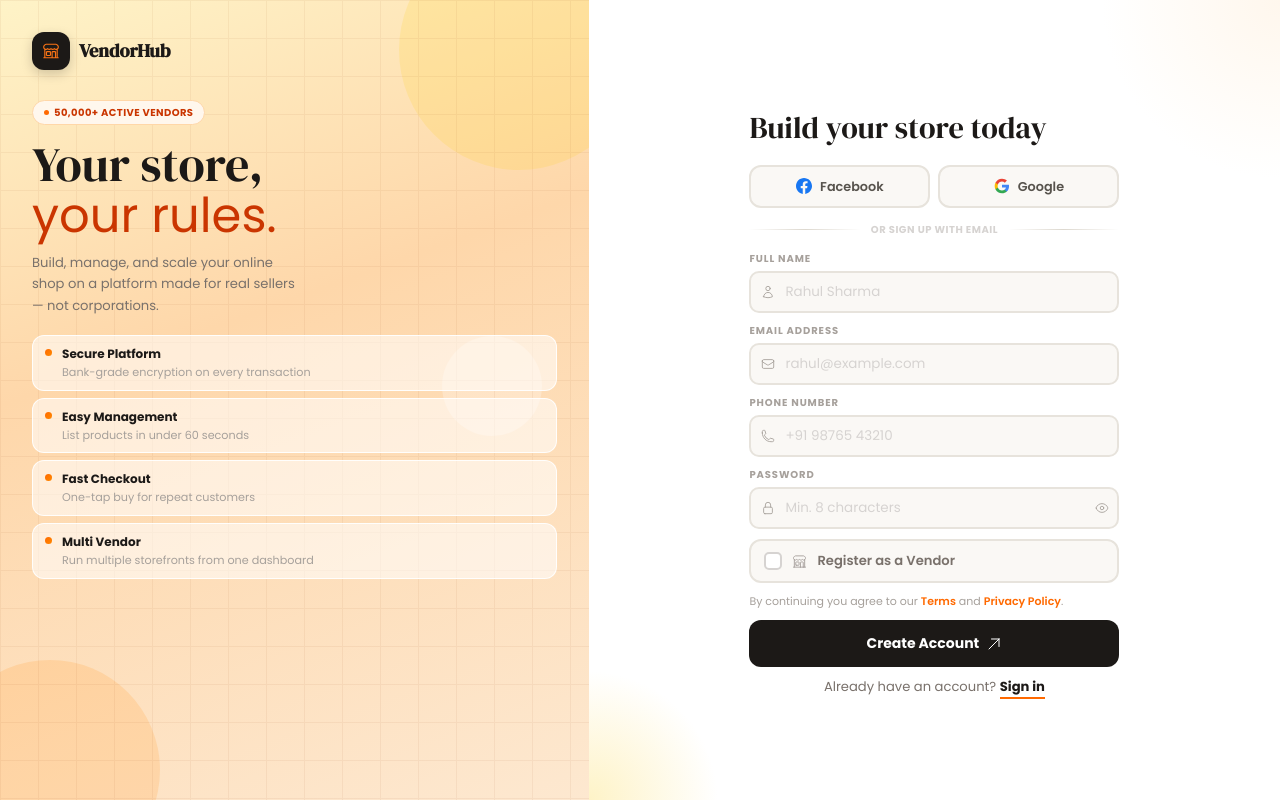
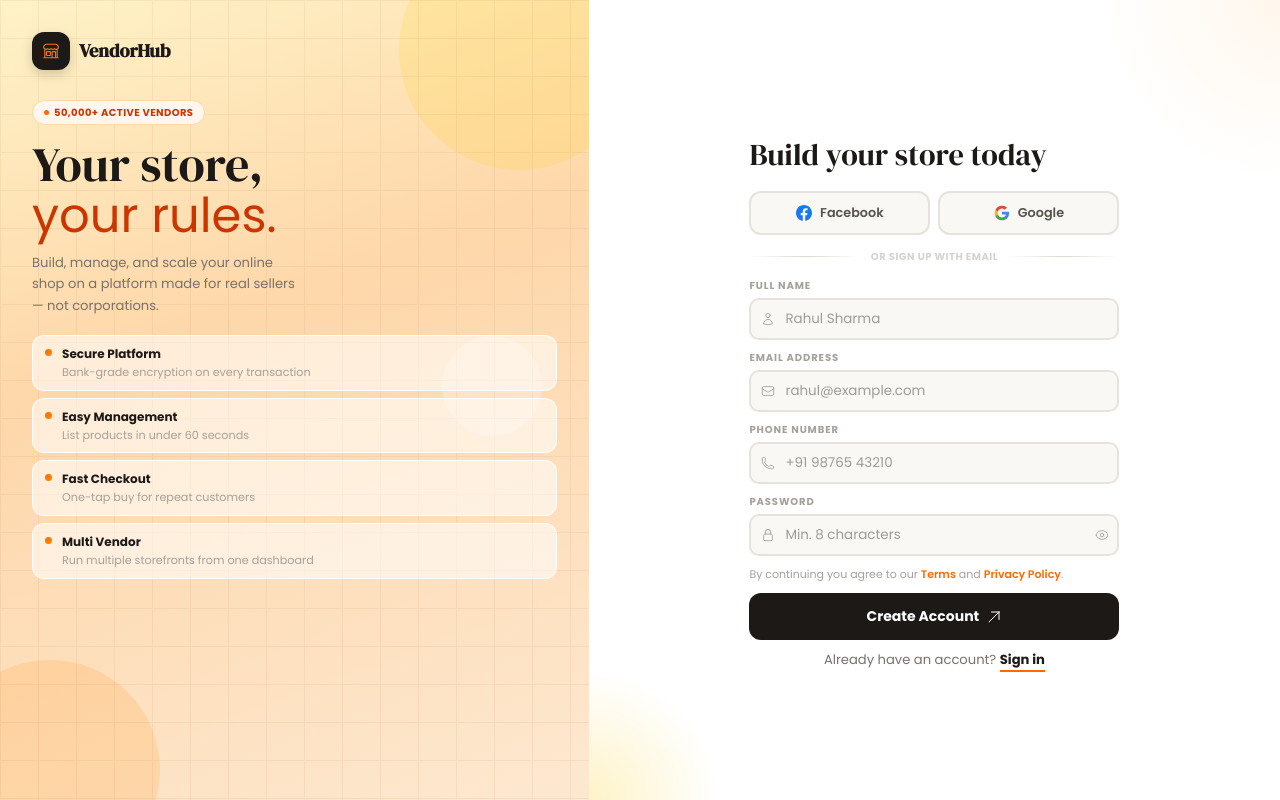
Before and after one commit to itsrahulrai/ecom-multivendar, a React (Vite) app in the folder dashboard/: page /register in a window 1280 px wide. Built offline with nearby package versions, Linux system fonts and the light colour scheme.

Commit message:
register from handle check data in console

```diff
--- a/dashboard/src/views/auth/Register.jsx
+++ b/dashboard/src/views/auth/Register.jsx
@@ -48,24 +48,39 @@ const Divider = ({ label }) => (
 );
 
 // ─── Input Field ──────────────────────────────────────────────────────────────
-
-const Field = ({ icon: Icon, label, type = "text", placeholder, toggleFn, showToggle }) => (
+const Field = ({
+  icon: Icon,
+  label,
+  type = "text",
+  placeholder,
+  name,
+  value,
+  onChange,
+  toggleFn,
+  showToggle
+}) => (
   <div>
     <label className="block text-[10px] font-bold tracking-[0.09em] uppercase text-stone-400 mb-[5px]">
       {label}
     </label>
+
     <div className="relative">
       <Icon size={14} className="absolute left-3 top-1/2 -translate-y-1/2 text-stone-400 pointer-events-none" />
+
       <input
         type={type}
+        name={name}
+        value={value}
+        onChange={onChange}
         placeholder={placeholder}
-        className="w-full pl-[34px] pr-[34px] py-[9px] rounded-[10px] text-[0.84rem] text-stone-700 bg-[#faf8f5] border-2 border-[#e7e3dc] outline-none transition-all duration-150 placeholder:text-stone-300 focus:bg-white focus:border-orange-500 focus:ring-[3px] focus:ring-orange-500/10 box-border"
+        className="w-full pl-[34px] pr-[34px] py-[9px] rounded-[10px] text-[0.84rem] text-stone-700 bg-[#faf8f5] border-2 border-[#e7e3dc] outline-none focus:bg-white focus:border-orange-500 focus:ring-[3px] focus:ring-orange-500/10"
       />
+
       {toggleFn && (
         <button
           type="button"
           onClick={toggleFn}
-          className="absolute right-[10px] top-1/2 -translate-y-1/2 text-stone-400 hover:text-orange-500 transition-colors bg-transparent border-none cursor-pointer p-0 flex"
+          className="absolute right-[10px] top-1/2 -translate-y-1/2 text-stone-400 hover:text-orange-500"
         >
           {showToggle ? <HiOutlineEyeSlash size={14} /> : <HiOutlineEye size={14} />}
         </button>
@@ -103,34 +118,7 @@ const FacebookIcon = () => (
   </svg>
 );
 
-// ─── Vendor Toggle ────────────────────────────────────────────────────────────
 
-const VendorToggle = ({ active, onToggle }) => (
-  <button
-    type="button"
-    onClick={onToggle}
-    className={`w-full flex items-center gap-[10px] px-[13px] py-[10px] rounded-xl border-2 cursor-pointer transition-all duration-[180ms] text-left ${active ? "border-orange-500 bg-orange-50" : "border-[#e7e3dc] bg-[#faf8f5] hover:border-orange-300"
-      }`}
-  >
-    {/* Checkbox indicator */}
-    <div className={`w-[18px] h-[18px] rounded-[5px] border-2 flex items-center justify-center shrink-0 transition-all duration-[180ms] ${active ? "bg-orange-500 border-orange-500" : "bg-white border-stone-300"
-      }`}>
-      {active && <HiOutlineCheck size={10} color="#fff" />}
-    </div>
-
-    <HiOutlineBuildingStorefront size={15} color={active ? "#f97316" : "#a8a29e"} />
-
-    <span className={`text-[0.82rem] font-semibold flex-1 ${active ? "text-orange-700" : "text-stone-500"}`}>
-      Register as a Vendor
-    </span>
-
-    {active && (
-      <span className="text-[9px] font-extrabold bg-orange-50 text-orange-500 border-[1.5px] border-orange-200 rounded-full px-2 py-[2px] uppercase tracking-[0.04em]">
-        ON
-      </span>
-    )}
-  </button>
-);
 
 // ─── Left Panel ───────────────────────────────────────────────────────────────
 
@@ -194,7 +182,27 @@ const LeftPanel = () => (
 
 export default function Register() {
   const [showPass, setShowPass] = useState(false);
-  const [isVendor, setIsVendor] = useState(false);
+
+  const [state, setState] = useState({
+    fullName: "",
+    email: "",
+    phone: "",
+    password: "",
+  });
+
+
+  const inputHandle = (e) => {
+    setState({
+      ...state,
+      [e.target.name]: e.target.value
+    })
+  }
+
+  const submitHandle = (e) => {
+    e.preventDefault();
+  console.log("STATE:", state);
+  }
+
 
   return (
     <div className="h-screen flex bg-[#f5f0e8]">
@@ -242,20 +250,23 @@ export default function Register() {
           <Divider label="OR SIGN UP WITH EMAIL" />
 
           {/* Form fields */}
+          <form onSubmit={submitHandle}>
             <div className="flex flex-col gap-[10px] mt-[14px]">
-            <Field icon={HiOutlineUser} label="Full Name" placeholder="Rahul Sharma" />
-            <Field icon={HiOutlineEnvelope} label="Email Address" type="email" placeholder="rahul@example.com" />
-            <Field icon={HiOutlinePhone} label="Phone Number" type="tel" placeholder="+91 98765 43210" />
+              <Field icon={HiOutlineUser}  onChange={inputHandle} value={state.fullName} label="Full Name" name="fullName" placeholder="Rahul Sharma" />
+              <Field icon={HiOutlineEnvelope} onChange={inputHandle} value={state.email} label="Email Address" type="email" name="email" placeholder="rahul@example.com" />
+              <Field icon={HiOutlinePhone} onChange={inputHandle} value={state.phone} label="Phone Number" type="tel" name="phone" placeholder="+91 98765 43210" />
               <Field
                 icon={HiOutlineLockClosed}
                 label="Password"
+                name="password"
+                onChange={inputHandle}
+                value={state.password}
                 type={showPass ? "text" : "password"}
                 placeholder="Min. 8 characters"
                 toggleFn={() => setShowPass(p => !p)}
                 showToggle={showPass}
               />
 
-            <VendorToggle active={isVendor} onToggle={() => setIsVendor(v => !v)} />
 
               {/* Terms */}
               <p className="text-[11px] text-stone-400 leading-[1.55] m-0">
@@ -266,11 +277,13 @@ export default function Register() {
 
               {/* Submit */}
               <button
-              type="button"
+                type="submit"
                 className="w-full flex items-center justify-center gap-[7px] bg-stone-900 hover:bg-stone-800 active:scale-[0.98] text-white font-bold text-[0.875rem] py-[13px] rounded-xl border-none cursor-pointer transition-all duration-200 hover:-translate-y-[1px] hover:shadow-[0_8px_20px_rgba(28,25,23,0.22)]"
               >
                 Create Account <HiOutlineArrowUpRight size={16} />
               </button>
+
+
 
               {/* Sign in link */}
               <p className="text-center text-[0.82rem] text-stone-500 m-0">
@@ -283,7 +296,7 @@ export default function Register() {
                 </Link>
               </p>
             </div>
-
+          </form>
         </div>
       </div>
     </div>
```
Lines whose indentation alone changed are shown as unchanged.
